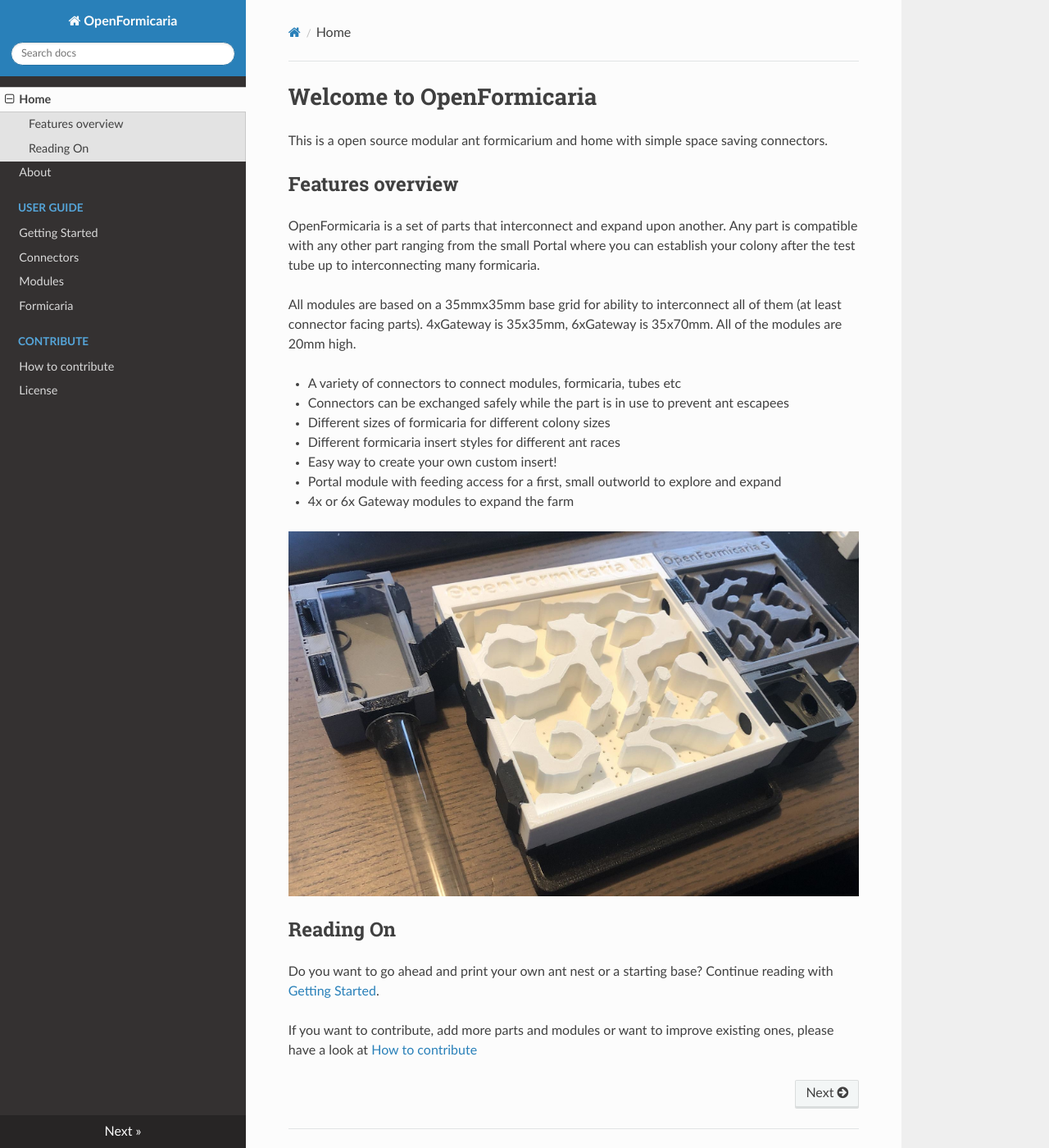
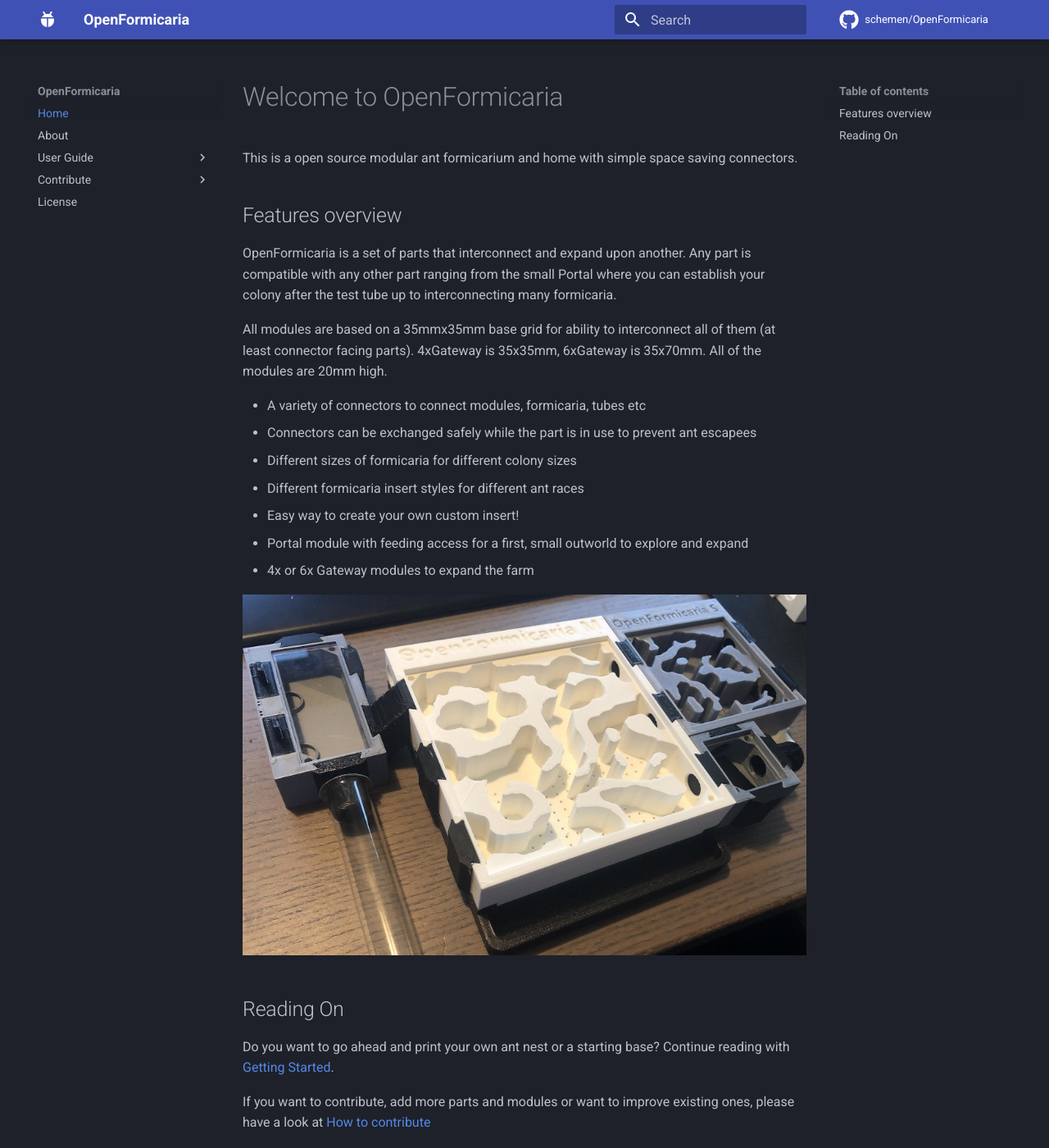
Before and after one commit to schemen/OpenFormicaria, an MkDocs documentation site: the page built from docs/index.md, in a window 1280 px wide and 1400 px high. Shown: the whole window at 82% size. Built offline with MkDocs 1.6.1 and Material for MkDocs 9.7.7, drawn with Linux system fonts in a browser that asks for light colours; nearby versions of some CDN libraries; comment, search, counter and statistics services are not loaded; some of the changed text lies outside the part shown.

Commit message:
Update docs and readme

```diff
--- a/mkdocs.yml
+++ b/mkdocs.yml
@@ -10,4 +10,14 @@ nav:
     - Contribute:
         - How to contribute: contrib.md
     - License: license.md
-theme: readthedocs
+theme:
+  features:
+    - navigation.instant
+  name: material
+  palette:
+    scheme: slate
+  icon:
+    repo: fontawesome/brands/github
+    logo: material/ladybug
+repo_url: https://github.com/schemen/OpenFormicaria
+repo_name: schemen/OpenFormicaria
--- a/requirements.txt
+++ b/requirements.txt
@@ -1 +1,2 @@
 mkdocs==1.1.2
+mkdocs-material==6.1.4
```
Also changed, not shown: README.md (+1 -0 lines).
